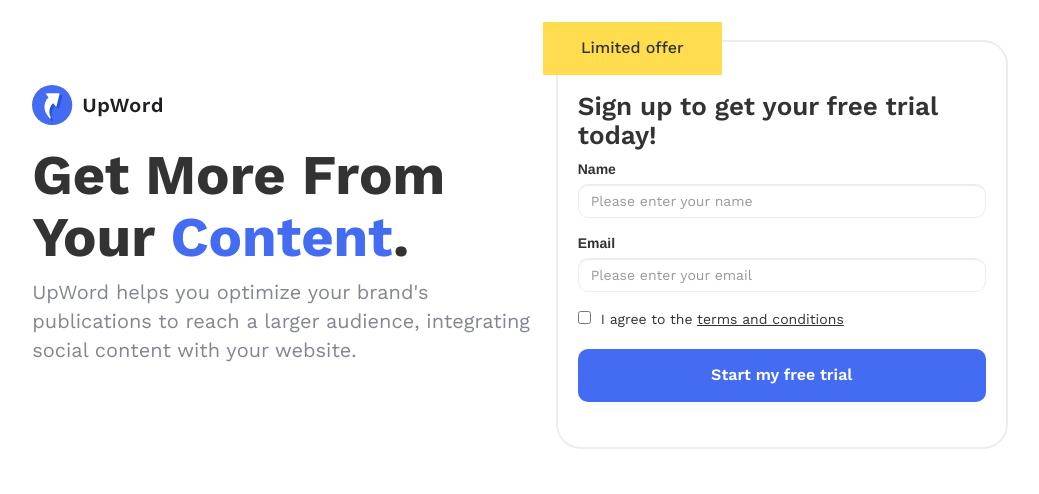
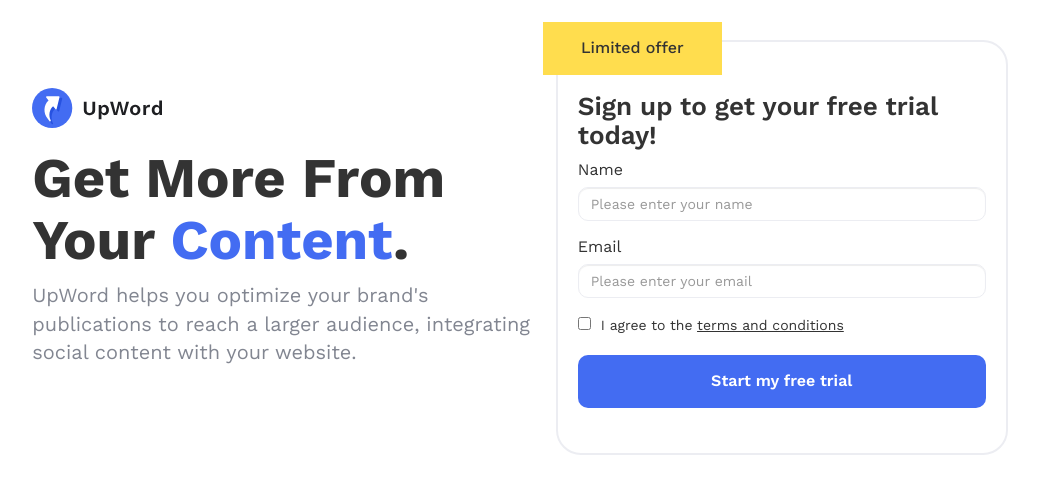
Before and after one commit to Rom1023/upword_lp, a React app: page / in a window 1280 px wide. Shown: the top 494 px of the page, without its empty margins (120-1159 px from the left). Built offline with nearby package versions, Linux system fonts and the light colour scheme.

Commit message:
Minor refactoring

```diff
--- a/assets/stylesheets/application.scss
+++ b/assets/stylesheets/application.scss
@@ -26,6 +26,11 @@ body {
       font-weight: 400;
       font-size: 14px;
     }
+    label{
+      font-family: 'Work Sans', sans-serif;
+      font-weight: 400;
+      font-size: 16px;
+      }
 }
 
 .form-control{
```
